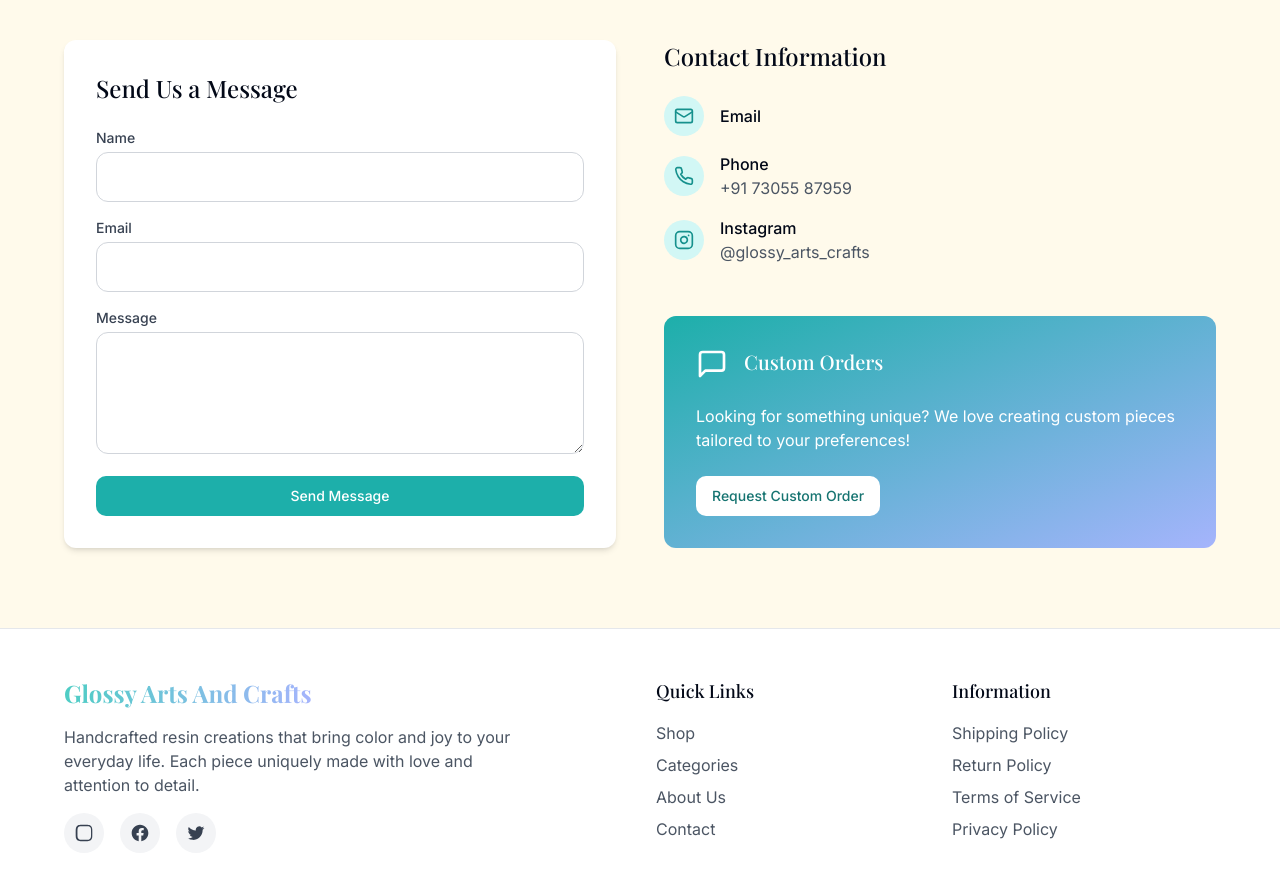
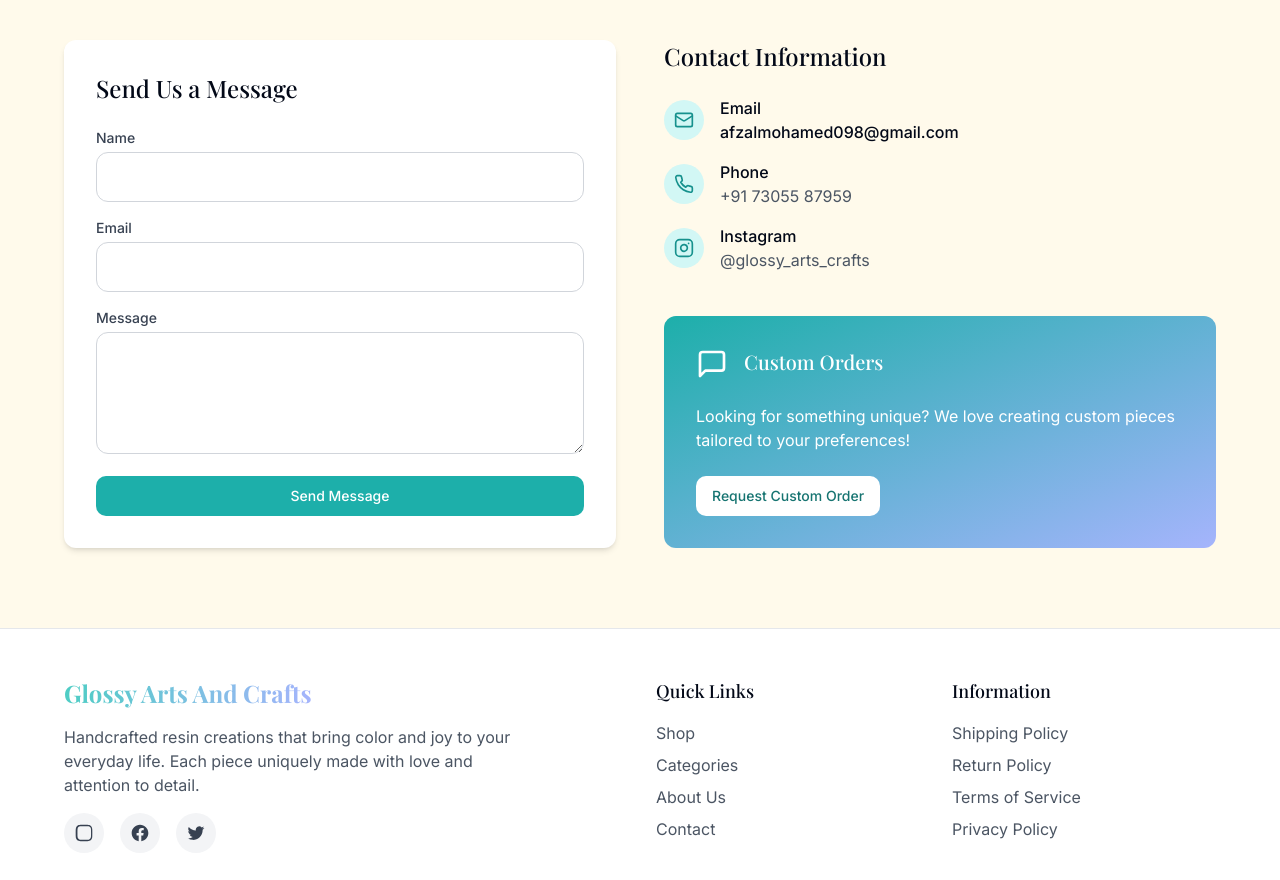
Before and after one commit to farhaan337/glossy-arts-crafts, a React (Vite) app: page / in a window 1280 px wide. Shown: the part 3740-4620 px from the top of the page. Built offline with nearby package versions, Linux system fonts and the light colour scheme.

Commit message:
Update ContactSection.tsx

```diff
--- a/src/components/ContactSection.tsx
+++ b/src/components/ContactSection.tsx
@@ -80,6 +80,7 @@ const ContactSection = () => {
                   </div>
                   <div>
                     <p className="font-medium">Email</p>
+                    <p className="font-medium">afzalmohamed098@gmail.com</p>
                     <p className="text-gray-600"></p>
                   </div>
                 </div>
```
